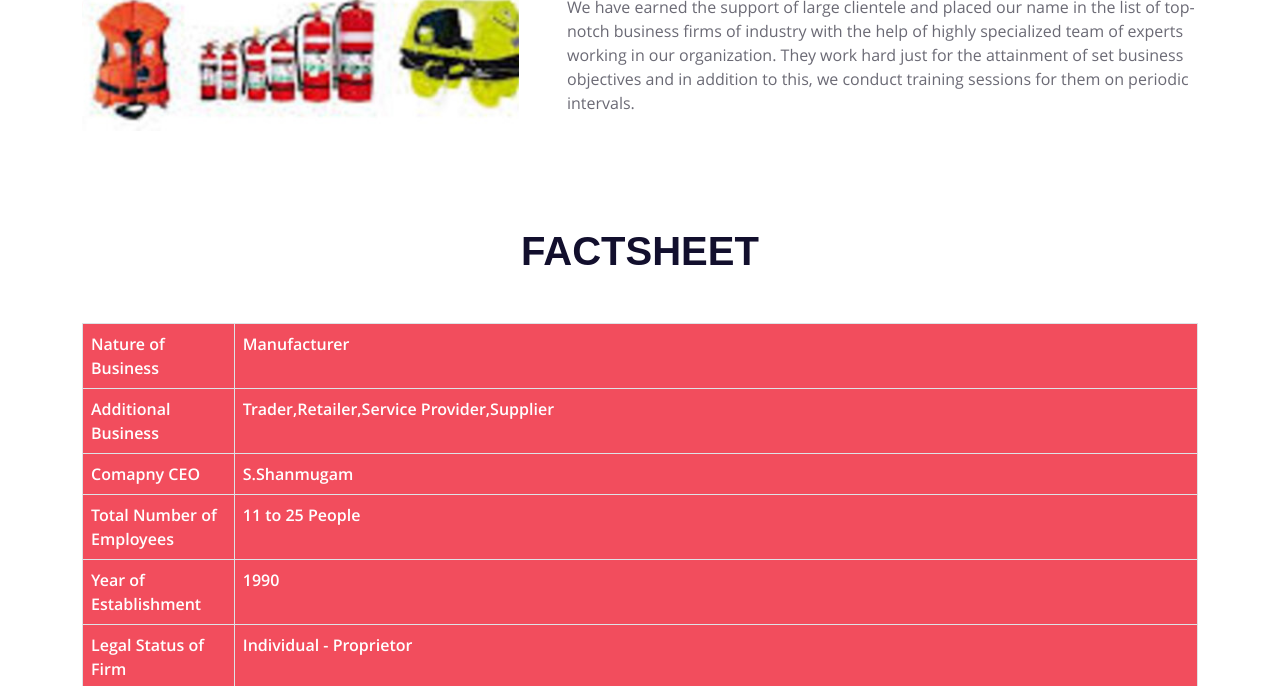
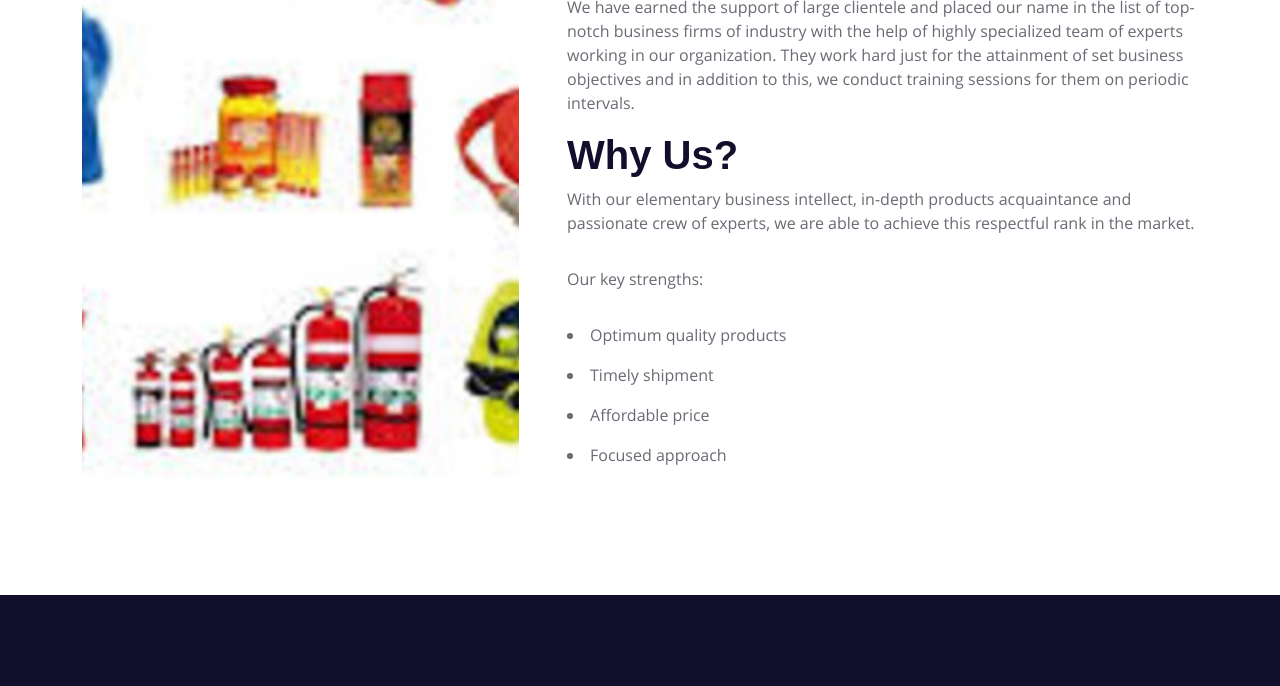
Before and after one commit to Divaharsha/agnisense, a plain HTML site: page pages/about.html in a window 1280 px wide. Shown: the part 940-1626 px from the top of the page. Drawn offline with Linux system fonts and the light colour scheme; a script that the page names is missing.

Commit message:
about content updated

```diff
--- a/pages/about.html
+++ b/pages/about.html
@@ -156,15 +156,28 @@
                 sessions for them on periodic intervals.
               </p>
             </div>
+            <h1>Why Us?</h1>
+            <div class="row g-3">
+              <p>
+                With our elementary business intellect, in-depth products
+                acquaintance and passionate crew of experts, we are able to
+                achieve this respectful rank in the market.
+                <ul>Our key strengths:</ul>
+                <li>Optimum quality products</li>
+                <li>Timely shipment</li>
+                <li>Affordable price</li>
+                <li>Focused approach</li>
+              </p>
+            </div>
           </div>
         </div>
       </div>
     </div>
-    <div class="container-fluid py-5 wow fadeInUp" data-wow-delay="0.1s">
+    <!-- <div class="container-fluid py-5 wow fadeInUp" data-wow-delay="0.1s">
       <div class="container">
         <div class="text-center mx-auto mb-5" style="max-width: 600px">
           <h1 class="text text-uppercase">Factsheet</h1>
-          <!-- <h1 class="display-5 mb-0">Our Excellent CCTV Security Services</h1> -->
+          <h1 class="display-5 mb-0">Our Excellent CCTV Security Services</h1>
         </div>
         <table class="table table-bordered text text-left">
           <tr>
@@ -217,7 +230,7 @@
           </tr>
         </table>
       </div>
-    </div>
+    </div> -->
     <!-- <div class="container-fluid py-5 wow fadeInUp" data-wow-delay="0.1s">
       <div class="container">
         <div class="text-center mx-auto mb-5" style="max-width: 600px">
```
Also changed, not shown: index.html (+13 -0 lines).
